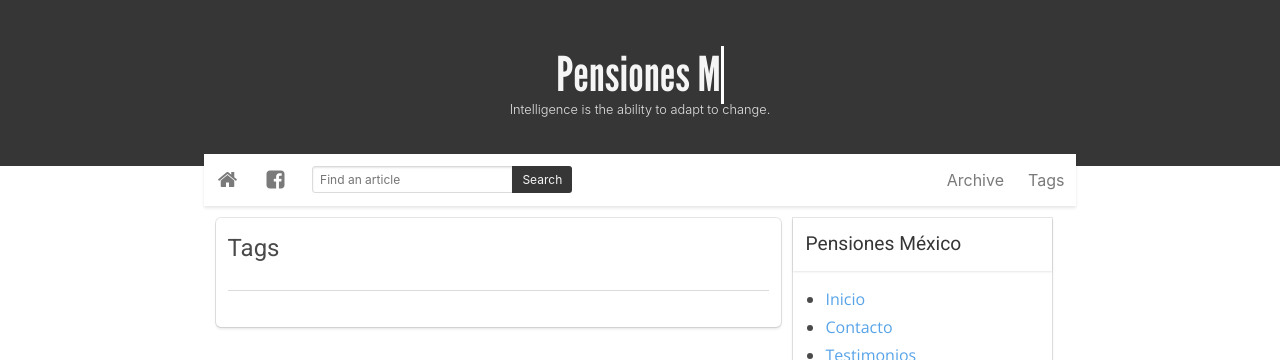
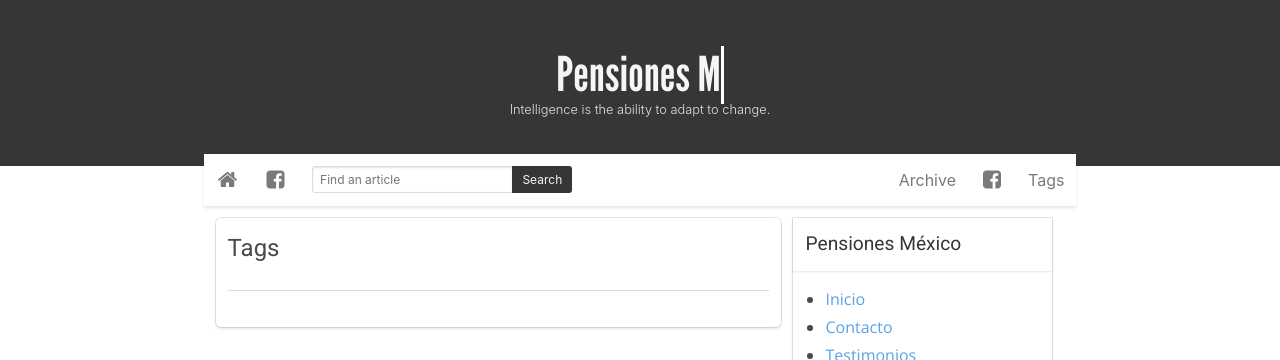
Before and after one commit to PensionesMexico/PensionesMexico.github.io, a Jekyll site: the page built from tags.html, in a window 1280 px wide. Shown: the top 360 px of the page. Built offline with Jekyll 4.4.1, drawn with Linux system fonts in a browser that asks for light colours.

Commit message:
Update default.html

```diff
--- a/_layouts/default.html
+++ b/_layouts/default.html
@@ -56,6 +56,11 @@
 
       <div class="nav-right nav-menu" id='nav-menu'>
         <a href="/archive" class="nav-item">Archive</a>
+        <a href="https://www.facebook.com/PensionateMexico/" class="nav-item">
+          <span class="icon">
+<i class="fa fa-facebook-square" aria-hidden="true" title="Github"></i>
+          </span>
+            </a>
         <a href="/tags" class="nav-item">Tags</a>
       </div>
 
```
